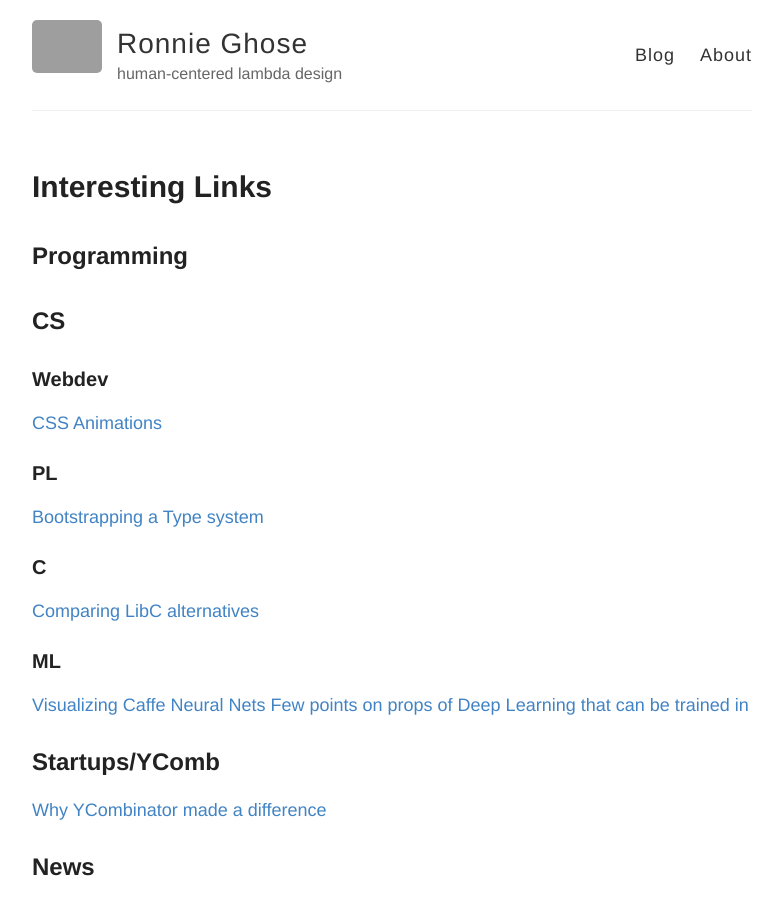
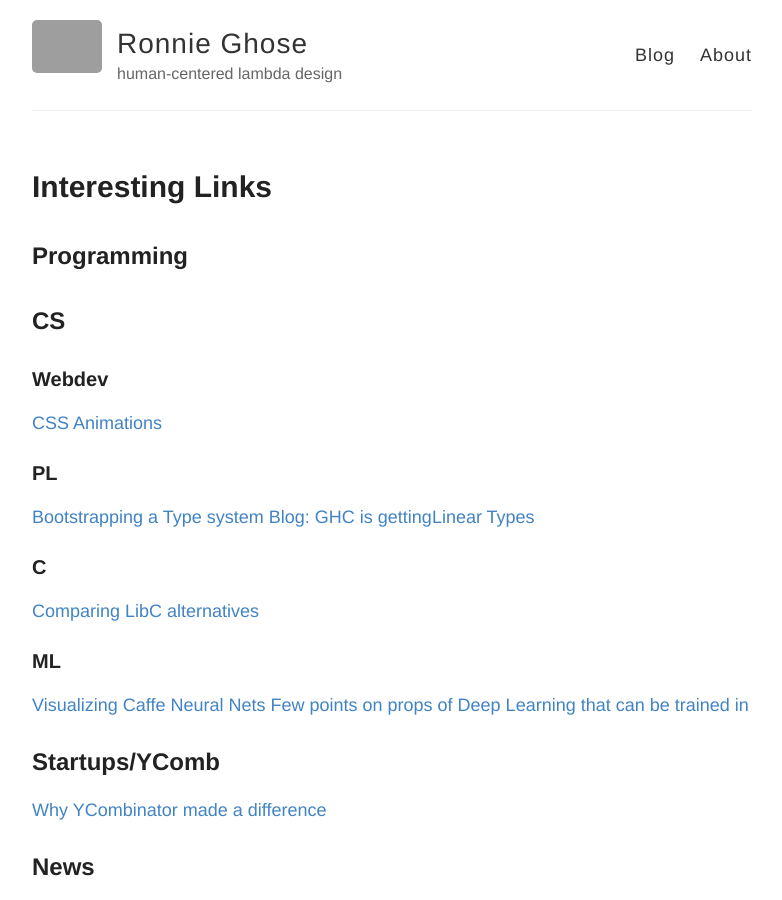
Before and after one commit to RONNCC/ronncc.github, a Jekyll site: the page built from _posts/2016-1-1-InterestingLinks.md, in a window 1280 px wide and 900 px high. Shown: the whole window, without its empty margins (248-1030 px from the left). Built offline with Jekyll 4.4.1, drawn with Linux system fonts in a browser that asks for light colours; comment, search, counter and statistics services are not loaded; grey boxes are pictures that could not be loaded.

Commit message:
Updated 2016-1-1-InterestingLinks.md

```diff
--- a/_posts/2016-1-1-InterestingLinks.md
+++ b/_posts/2016-1-1-InterestingLinks.md
@@ -21,6 +21,7 @@ title: Interesting Links
 
 ### PL
 [Bootstrapping a Type system](http://journal.stuffwithstuff.com/2010/10/29/bootstrapping-a-type-system/)
+[Blog: GHC is gettingLinear Types](http://blog.tweag.io/posts/2017-03-13-linear-types.html)
 
 ### C
 [Comparing LibC alternatives](http://www.etalabs.net/compare_libcs.html)
```
